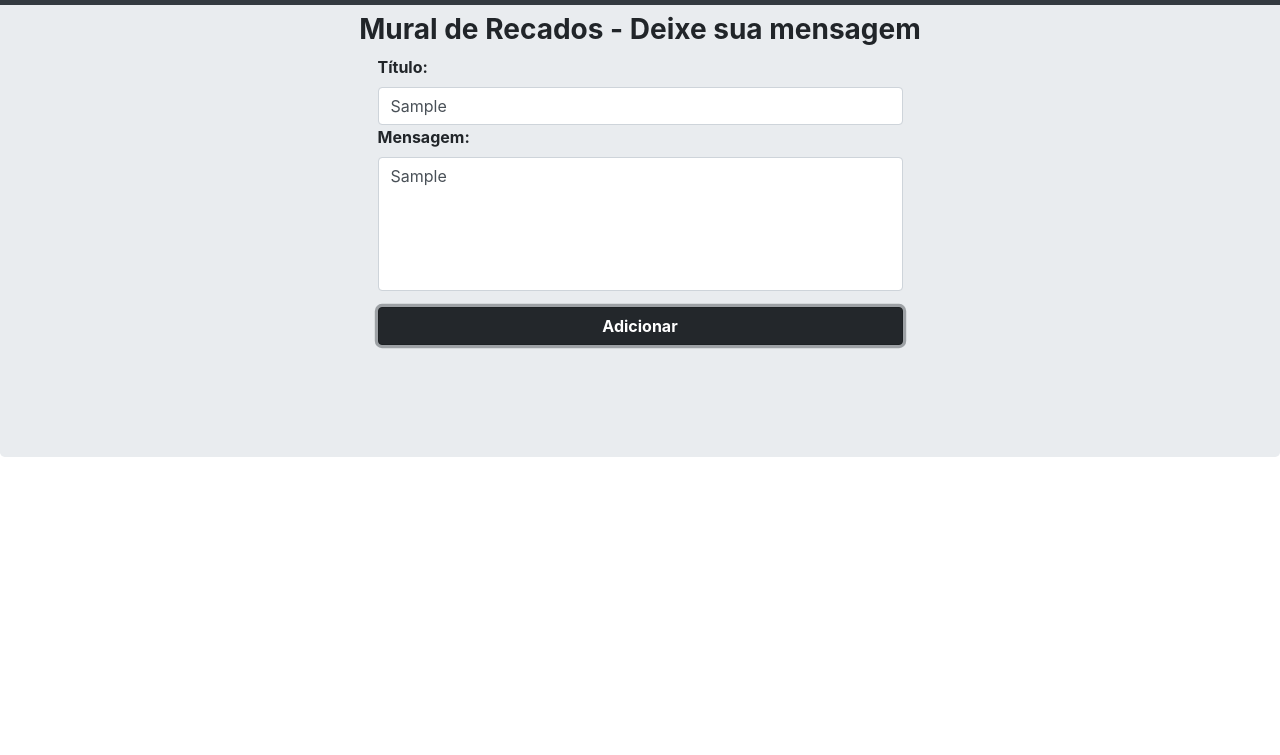
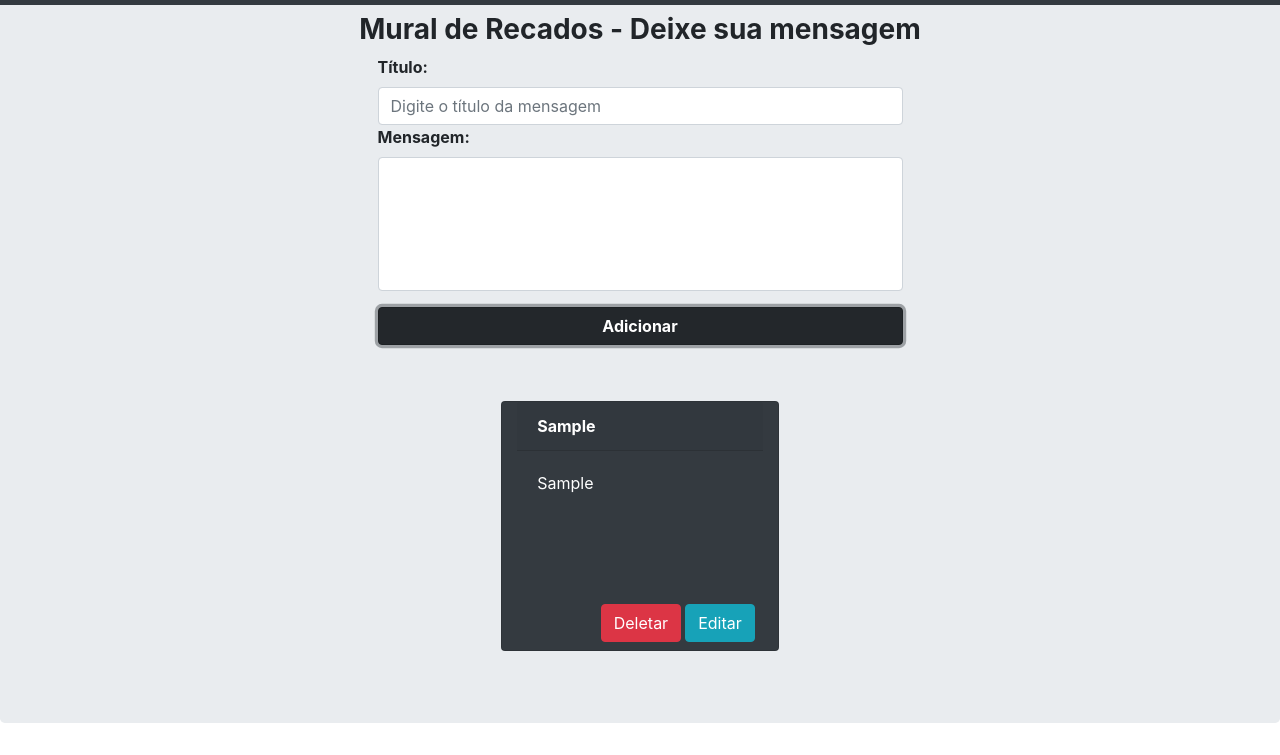
Before and after one commit to SidicleyKSchneider/scrapbook-master, a website built with webpack: page public/index.html in a window 1280 px wide. Both pictures are taken after typing "Sample", "Sample" into the empty fields and a click on the button "Adicionar". Shown: the part 51-806 px from the top of the page. Built offline with nearby package versions, Linux system fonts and the light colour scheme.

Commit message:
last changes

```diff
--- a/package.json
+++ b/package.json
@@ -8,13 +8,14 @@
   "devDependencies": {
     "@babel/cli": "^7.10.5",
     "@babel/core": "^7.10.5",
+    "@babel/plugin-transform-runtime": "^7.11.0",
     "@babel/preset-env": "^7.10.4",
     "webpack": "^4.44.1",
     "webpack-cli": "^3.3.12",
     "webpack-dev-server": "^3.11.0"
   },
   "scripts": {
-    "dev": "babel ./main.js -o ./bundle.js -w"
+    "dev": "webpack-dev-server --mode development"
   },
   "dependencies": {
     "babel-loader": "^8.1.0"
--- a/src/index.js
+++ b/src/index.js
@@ -1,125 +1,121 @@
-// class TaskList {
-//   constructor() {
-//     this.titleInput = document.getElementById("messageTitle");
-//     this.editTitleInput = document.getElementById("editMessageTitle");
-//     this.messageInput = document.getElementById("messageBody");
-//     this.editMessageInput = document.getElementById("editMessageBody");
-//     this.addBtn = document.getElementById("addButton");
-//     this.btnSaveEdit = document.getElementById("saveEdit");
-//     this.scrapsField = document.getElementById("scrapsField");
+class TaskList {
+  constructor() {
+    this.titleInput = document.getElementById("messageTitle");
+    this.editTitleInput = document.getElementById("editMessageTitle");
+    this.messageInput = document.getElementById("messageBody");
+    this.editMessageInput = document.getElementById("editMessageBody");
+    this.addBtn = document.getElementById("addButton");
+    this.btnSaveEdit = document.getElementById("saveEdit");
+    this.scrapsField = document.getElementById("scrapsField");
 
-//     this.scraps = [];
+    this.scraps = [];
 
-//     this.registerAddScrapBtnEvent();
-//   }
+    this.registerAddScrapBtnEvent();
+  }
 
-//   generateScrapId() {
-//     return this.scraps.length + 1;
-//   }
+  generateScrapId() {
+    return this.scraps.length + 1;
+  }
 
-//   registerAddScrapBtnEvent() {
-//     this.addBtn.onclick = () => this.addNewScrap();
-//   }
+  registerAddScrapBtnEvent() {
+    this.addBtn.onclick = () => this.addNewScrap();
+  }
 
-//   setButtonEvents() {
-//     document.querySelectorAll(".delete-button").forEach((item) => {
-//       item.onclick = (event) => this.deleteScrap(event);
-//     });
+  setButtonEvents() {
+    document.querySelectorAll(".delete-button").forEach((item) => {
+      item.onclick = (event) => this.deleteScrap(event);
+    });
 
-//     document.querySelectorAll(".edit-button").forEach((item) => {
-//       item.onclick = (event) => this.openEditModal(event);
-//     });
-//   }
+    document.querySelectorAll(".edit-button").forEach((item) => {
+      item.onclick = (event) => this.openEditModal(event);
+    });
+  }
 
-//   renderScraps() {
-//     this.scrapsField.innerHTML = "";
+  renderScraps() {
+    this.scrapsField.innerHTML = "";
 
-//     for (const scrap of this.scraps) {
-//       const cardHtml = this.createScrapCard(
-//         scrap.id,
-//         scrap.title,
-//         scrap.message
-//       );
+    for (const scrap of this.scraps) {
+      const cardHtml = this.createScrapCard(
+        scrap.id,
+        scrap.title,
+        scrap.message
+      );
 
-//       this.insertHtml(cardHtml);
-//     }
+      this.insertHtml(cardHtml);
+    }
 
-//     this.setButtonEvents();
-//   }
+    this.setButtonEvents();
+  }
 
-//   addNewScrap() {
-//     const id = this.generateScrapId();
-//     const title = this.titleInput.value;
-//     const message = this.messageInput.value;
+  addNewScrap() {
+    const id = this.generateScrapId();
+    const title = this.titleInput.value;
+    const message = this.messageInput.value;
 
-//     this.titleInput.value = "";
-//     this.messageInput.value = "";
+    this.titleInput.value = "";
+    this.messageInput.value = "";
 
-//     this.scraps.push({ id, title, message });
+    this.scraps.push({ id, title, message });
 
-//     this.renderScraps();
-//   }
+    this.renderScraps();
+  }
 
-//   deleteScrap(event) {
-//     event.path[2].remove();
+  deleteScrap(event) {
+    event.path[2].remove();
 
-//     const scrapId = event.path[2].getAttribute("id-scrap");
+    const scrapId = event.path[2].getAttribute("id-scrap");
 
-//     const scrapIndex = this.scraps.findIndex((item) => {
-//       return item.id == scrapId;
-//     });
+    const scrapIndex = this.scraps.findIndex((item) => {
+      return item.id == scrapId;
+    });
 
-//     this.scraps.splice(scrapIndex, 1);
-//   }
+    this.scraps.splice(scrapIndex, 1);
+  }
 
-//   insertHtml(html) {
-//     this.scrapsField.innerHTML += html;
-//   }
+  insertHtml(html) {
+    this.scrapsField.innerHTML += html;
+  }
 
-//   openEditModal(event) {
-//     $("#editModal").modal("toggle");
+  openEditModal(event) {
+    $("#editModal").modal("toggle");
 
-//     const scrapId = event.path[2].getAttribute("id-scrap");
+    const scrapId = event.path[2].getAttribute("id-scrap");
 
-//     const scrapIndex = this.scraps.findIndex((item) => {
-//       return item.id == scrapId;
-//     });
+    const scrapIndex = this.scraps.findIndex((item) => {
+      return item.id == scrapId;
+    });
 
-//     this.editTitleInput.value = this.scraps[scrapIndex].title;
-//     this.editMessageInput.value = this.scraps[scrapIndex].message;
+    this.editTitleInput.value = this.scraps[scrapIndex].title;
+    this.editMessageInput.value = this.scraps[scrapIndex].message;
 
-//     this.btnSaveEdit.onclick = () => this.saveChanges(scrapIndex);
-//   }
+    this.btnSaveEdit.onclick = () => this.saveChanges(scrapIndex);
+  }
 
-//   saveChanges(scrapIndex) {
-//     let title = this.editTitleInput.value;
-//     let message = this.editMessageInput.value;
+  saveChanges(scrapIndex) {
+    let title = this.editTitleInput.value;
+    let message = this.editMessageInput.value;
 
-//     this.scraps[scrapIndex] = { title, message };
-//     this.renderScraps();
-//     $("#editModal").modal("hide");
-//   }
+    this.scraps[scrapIndex] = { title, message };
+    this.renderScraps();
+    $("#editModal").modal("hide");
+  }
 
-//   createScrapCard(id, title, message) {
-//     return `
-//     <div class="message-cards card text-white bg-dark m-2 col-3" id-scrap="${id}">
-//       <div class="card-header font-weight-bold">${title}</div>
-//       <div class="card-body">
-//         <p class="card-text">
-//           ${message}
-//         </p>
-//       </div>
-//       <div class="w-100 d-flex justify-content-end pr-2 pb-2">
-//         <button class="btn btn-danger mr-1 delete-button">Deletar</button>
-//         <button class="btn btn-info edit-button">Editar</button>
-//       </div>
-//     </div>
-//     `;
-//   }
-// }
+  createScrapCard(id, title, message) {
+    return `
+    <div class="message-cards card text-white bg-dark m-2 col-3" id-scrap="${id}">
+      <div class="card-header font-weight-bold">${title}</div>
+      <div class="card-body">
+        <p class="card-text">
+          ${message}
+        </p>
+      </div>
+      <div class="w-100 d-flex justify-content-end pr-2 pb-2">
+        <button class="btn btn-danger mr-1 delete-button">Deletar</button>
+        <button class="btn btn-info edit-button">Editar</button>
+      </div>
+    </div>
+    `;
+  }
+}
 
-// new TaskList();
-
-import { soma } from './soma';
-
-alert(soma(1, 99));
+new TaskList();
--- a/src/soma.js
+++ /dev/null
@@ -1 +0,0 @@
-export const soma = (a, b) => a + b;
```
Also changed, not shown: public/bundle.js (+46 -33 lines), public/index.html (+22 -68 lines), .babelrc, 2 other files.
